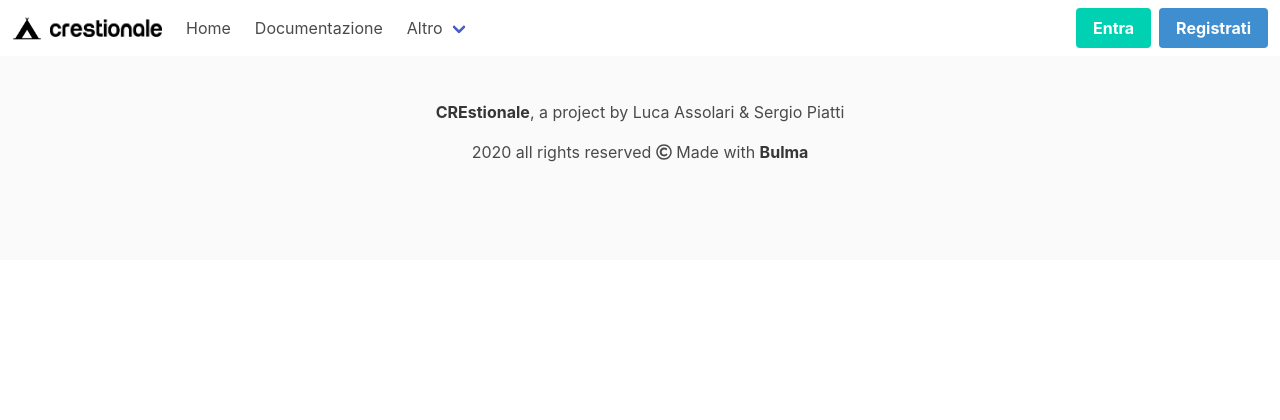
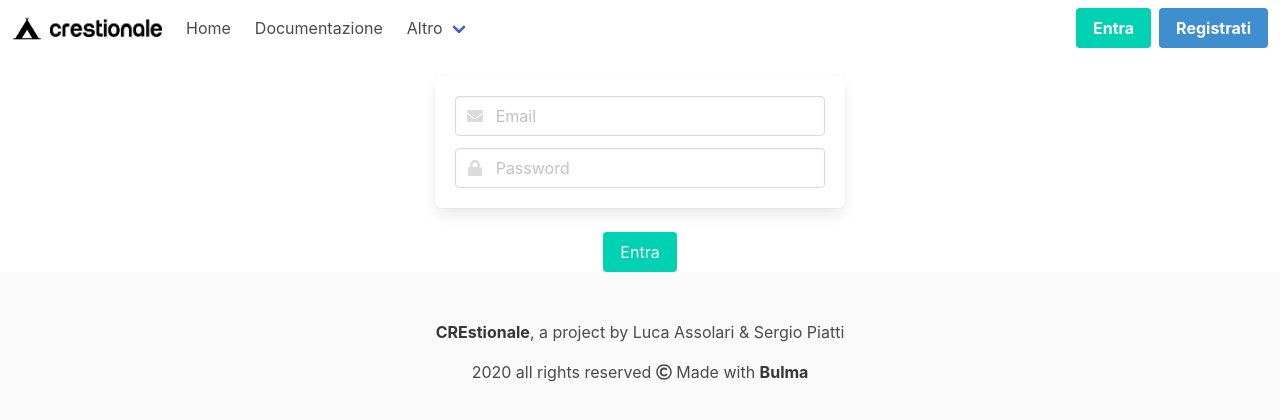
Before and after one commit to lucaassolari/crestionale, an Angular app in the folder code/crestionale/: page /login in a window 1280 px wide. Before the commit this address led to /. Shown: the top 420 px of the page. Built offline with nearby package versions, Linux system fonts and the light colour scheme.

Commit message:
Added LoginComponent and login server side stuff

```diff
--- a/code/crestionale/src/app/auth.service.ts
+++ b/code/crestionale/src/app/auth.service.ts
@@ -24,6 +24,14 @@ export class AuthService {
 
   constructor(private http: HttpClient, private router: Router) { }
 
+  getIsAuth() {
+    return this.isAuthenticated
+  }
+
+  getAuthStatusListener() {
+    return this.authStatusListener.asObservable()
+  }
+
   registerUser(user) {
     this.http.post<any>(this._registerUrl, user)
       .subscribe(response => {
@@ -39,6 +47,44 @@ export class AuthService {
     return this.registrationStatusListener.asObservable()
   }
 
-  loginUser(user) {}
+  loginUser(user) {
+    this.http.post<{token: string, email: string, expiresIn: number}>(this._loginUrl, user)
+      .subscribe(response => {
+        const token = response.token
+        const email = user.email
+        this.token = token
+        this.email = email
+
+        // informiamo tutti gli interessati (iscritti all'observable) che siamo autenticati
+        if(token) { // se viene ritornato un token, se esiste
+          const expiresInDuration = response.expiresIn
+          this.setAuthTimer(expiresInDuration)
+          this.isAuthenticated = true
+          this.authStatusListener.next(true)
+          const now = new Date()
+          const expirationDate = new Date(now.getTime() + expiresInDuration * 1000)
+          this.saveAuthData(token, expirationDate, email)
+          this.router.navigate(['/welcome'])
+        }
+      },
+      error => {
+        console.log(error)
+      })
+  }
+
+  // metodo per salvare i dati che verrà chiamato nel login. Usiamo la data così non è relativa al momento di login
+  private saveAuthData(token: string, expirationDate: Date, email: string) {
+    localStorage.setItem('token', token) // chiave + argomento
+    localStorage.setItem('expirationDate', expirationDate.toISOString())
+    localStorage.setItem('email', email)
+  }
+
+  private setAuthTimer(duration: number) {
+    this.tokenTimer = window.setTimeout(() => { // funzione che viene eseguita quando scade il timer
+      this.logoutUser()
+    }, duration * 1000) // moltiplico per 1000 pechè funziona coi millisecondi
+  }
+
+  private logoutUser() {}
 
 }
--- a/code/crestionale/src/app/landing-page/landing-page.component.html
+++ b/code/crestionale/src/app/landing-page/landing-page.component.html
@@ -1,3 +1,4 @@
+<div *ngIf="!userIsAuthenticated">
   <section class="section">
       <div class="container">
           <div class="columns">
@@ -158,3 +159,8 @@
         </div>
       </div>
     </section>
+</div>
+
+  <div *ngIf="userIsAuthenticated">
+    <div>ciao</div>
+  </div>
--- a/code/crestionale/src/app/landing-page/landing-page.component.ts
+++ b/code/crestionale/src/app/landing-page/landing-page.component.ts
@@ -1,4 +1,6 @@
-import { Component, OnInit } from '@angular/core';
+import { Component, OnDestroy, OnInit } from '@angular/core';
+import { Subscription } from 'rxjs';
+import { AuthService } from '../auth.service';
 
 @Component({
   selector: 'app-landing-page',
@@ -7,9 +9,28 @@ import { Component, OnInit } from '@angular/core';
 })
 export class LandingPageComponent implements OnInit {
 
-  constructor() { }
+  userIsAuthenticated = false
+  private authListenerSubs: Subscription
+
+  constructor(private _auth: AuthService) { }
 
   ngOnInit(): void {
+    /*
+    * Per switchare la pagina tra landing e home page non posso usare solo il listener perchè quando creo il componente
+    * ovvero dopo essermi loggato ed essere entrato nella home, non ho più nessuna novità riguardo il mio
+    * observable perchè la nuova info sul boolean di userIsAuthenticated viene mandata solo quando clicco sul login
+    * button. Quindi va bene tenere l'observable per futuri sviluppi, ma quando creo il componente deve andare
+    * a prendersi il valore da solo tramite il metodo getIsAuth()
+    */
+    this.userIsAuthenticated = this._auth.getIsAuth()
+    this.authListenerSubs = this._auth.getAuthStatusListener()
+      .subscribe(isAuthenticated => {
+        this.userIsAuthenticated = isAuthenticated
+      })
+  }
+
+  ngOnDestroy() {
+    this.authListenerSubs.unsubscribe()
   }
 
 }
--- /dev/null
+++ b/code/crestionale/src/app/login-page/login-page.component.html
@@ -0,0 +1,40 @@
+<div class="block">
+</div>
+
+<div class="tile is-ancestor">
+
+    <div class ="tile is-parent is-4"></div>
+
+    <div class="tile is-parent is-vertical is-4">
+        <div class="tile is-child is-primary">
+            <div class="box">
+
+                <div class="field">
+                    <p class="control has-icons-left">
+                    <input [(ngModel)]="loginUserData.email" name="email" class="input" type="email" placeholder="Email">
+                    <span class="icon is-small is-left">
+                        <i class="fas fa-envelope"></i>
+                    </span>
+                    </p>
+                </div>
+
+                <div class="field">
+                    <p class="control has-icons-left">
+                    <input [(ngModel)]="loginUserData.password" name="password" class="input" type="password" placeholder="Password">
+                    <span class="icon is-small is-left">
+                        <i class="fas fa-lock"></i>
+                    </span>
+                    </p>
+                </div>
+            </div>
+        </div>
+
+
+        <div class="tile is-child is-danger">
+            <div class="buttons is-centered">
+                <button (click)="loginUser()" class="button is-primary">Entra</button>
+            </div>
+        </div>
+
+    </div>
+</div>
--- /dev/null
+++ b/code/crestionale/src/app/login-page/login-page.component.ts
@@ -0,0 +1,21 @@
+import { Component, OnInit } from '@angular/core';
+import { AuthService } from '../auth.service';
+
+@Component({
+  selector: 'app-login-page',
+  templateUrl: './login-page.component.html',
+  styleUrls: ['./login-page.component.css']
+})
+export class LoginPageComponent implements OnInit {
+
+  loginUserData: any = {}
+
+  constructor(private _auth: AuthService) { }
+
+  ngOnInit(): void {
+  }
+
+  loginUser() {
+    this._auth.loginUser(this.loginUserData)
+  }
+}
--- a/code/crestionale/src/app/registration-page/registration-page.component.ts
+++ b/code/crestionale/src/app/registration-page/registration-page.component.ts
@@ -25,9 +25,8 @@ export class RegistrationPageComponent implements OnInit {
       .subscribe(res => {
         if(!res)
           console.log("ciao a tutti")
-
-        this.registrationStatusListenerSubs.unsubscribe()
-
+        else
+          this.registrationStatusListenerSubs.unsubscribe()
       })
   }
 
```
Also changed, not shown: code/crestionale/src/app/app-routing.module.ts (+10 -0 lines), code/crestionale/src/app/app.module.ts (+7 -1 lines), code/crestionale/src/app/login-page/login-page.component.css (added), 2 other files (tests, documents, lock files or other folders). Lines whose indentation alone changed are shown as unchanged.
